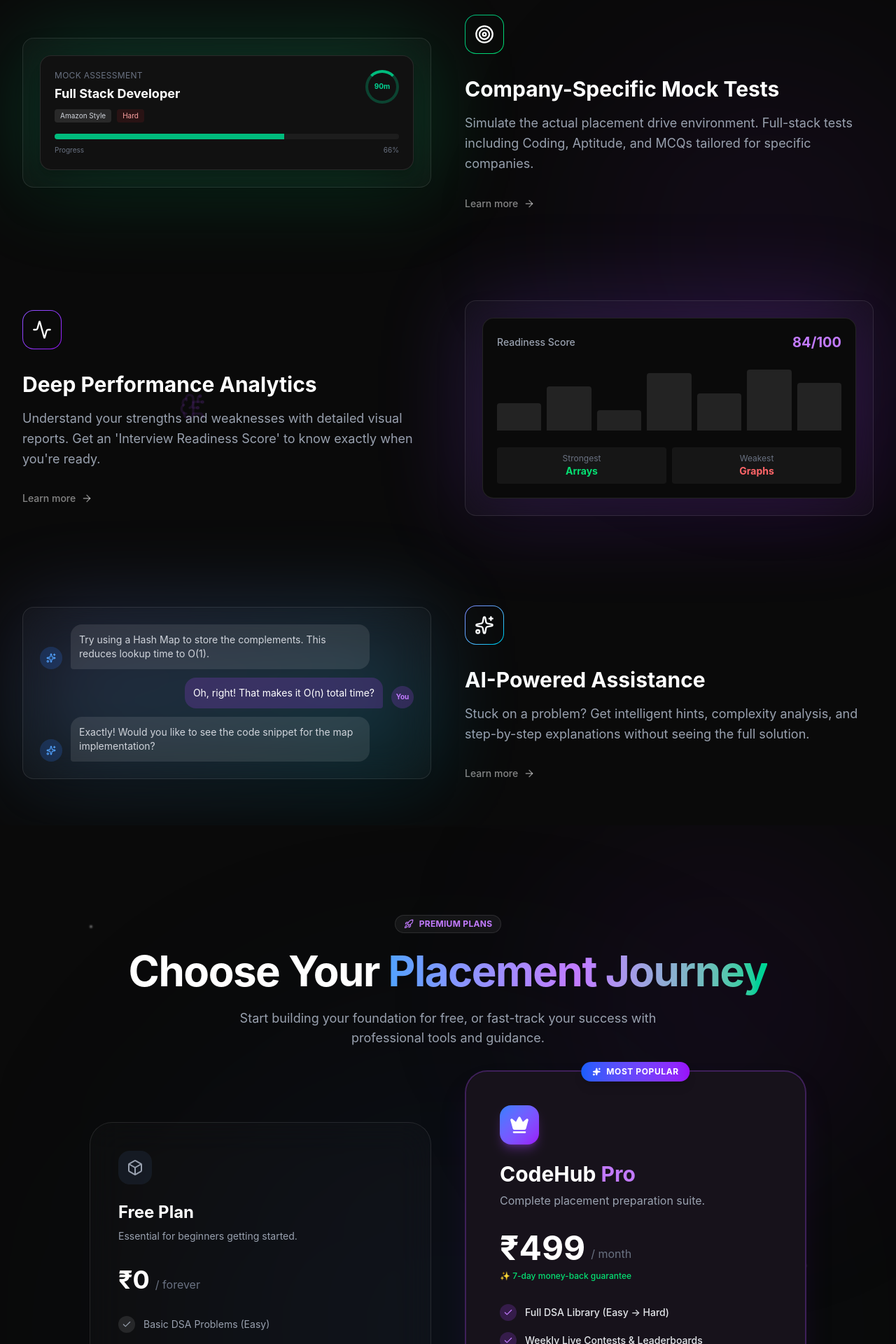
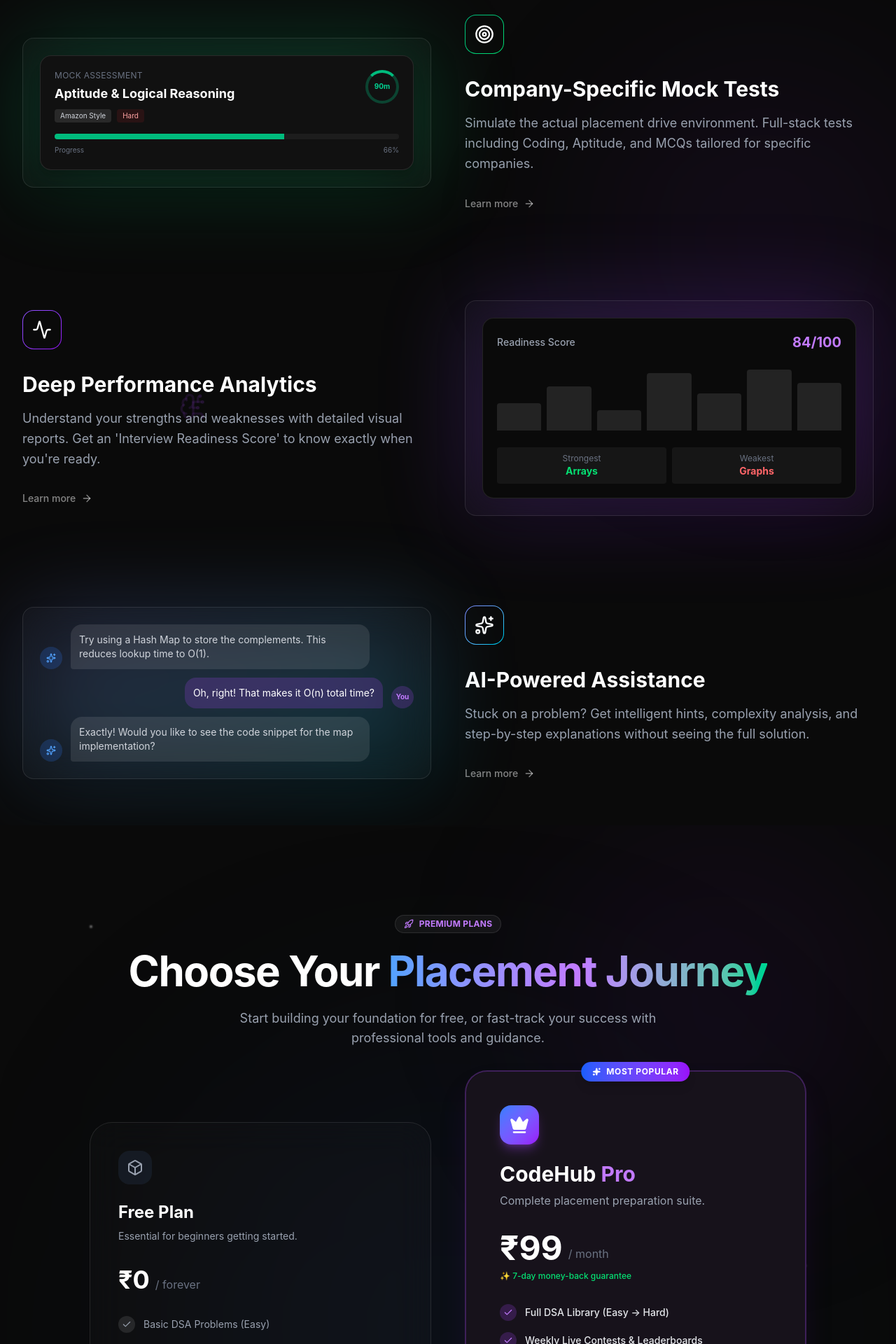
Before and after one commit to Charangandrothu/CodeHub, a React (Vite) app: page / in a window 1280 px wide. Shown: the part 2560-4480 px from the top of the page at 70% size. Built offline with nearby package versions, Linux system fonts and the light colour scheme; no server answers.

Commit message:
Updated data of Features pricing and added patterns to the DSA sidebar

```diff
--- a/src/components/Features.jsx
+++ b/src/components/Features.jsx
@@ -165,7 +165,7 @@ const Features = () => {
                         <div className="flex justify-between items-start mb-4">
                             <div>
                                 <div className="text-xs text-gray-500 uppercase tracking-wide mb-1">Mock Assessment</div>
-                                <h4 className="text-lg font-bold text-white">Full Stack Developer</h4>
+                                <h4 className="text-lg font-bold text-white">Aptitude & Logical Reasoning</h4>
                                 <div className="flex gap-2 mt-2">
                                     <span className="px-2 py-0.5 rounded text-[10px] bg-white/10 text-gray-300">Amazon Style</span>
                                     <span className="px-2 py-0.5 rounded text-[10px] bg-red-500/10 text-red-300">Hard</span>
--- a/src/components/Pricing.jsx
+++ b/src/components/Pricing.jsx
@@ -144,7 +144,7 @@ const Pricing = () => {
 
                         <div className="mb-8 relative z-10">
                             <div className="flex items-end gap-2">
-                                <span className="text-5xl font-bold text-white">₹499</span>
+                                <span className="text-5xl font-bold text-white">₹99</span>
                                 <span className="text-gray-500 mb-1">/ month</span>
                             </div>
                             <p className="text-xs text-green-400 mt-2 font-medium">✨ 7-day money-back guarantee</p>
--- a/src/components/dsa/Sidebar.jsx
+++ b/src/components/dsa/Sidebar.jsx
@@ -1,7 +1,8 @@
 import { useNavigate, useLocation } from 'react-router-dom';
-import { Rocket, Box, GitMerge, Search, Layers, Database, Hash, Code, Cpu } from 'lucide-react';
+import { Rocket, Box, GitMerge, Search, Layers, Database, Hash, Code, Cpu, Puzzle } from 'lucide-react';
 
 const TOPICS = [
+    { id: 'patterns', label: 'Patterns', icon: Puzzle },
     { id: 'beginner', label: 'Beginner', icon: Rocket },
     { id: 'arrays', label: 'Arrays', icon: Box },
     { id: 'strings', label: 'Strings', icon: Box },
--- a/src/pages/QuestionPage.jsx
+++ b/src/pages/QuestionPage.jsx
@@ -790,18 +790,18 @@ export default function QuestionPage() {
                                                     {submissionResult.verdict}
                                                 </div>
                                                 {submissionResult.details && (
-                                                    <div className="text-xs text-[#e5e5e5] whitespace-pre-wrap mt-2 font-mono">
+                                                    <pre className="text-xs text-[#e5e5e5] whitespace-pre-wrap mt-2 font-mono overflow-x-auto">
                                                         {submissionResult.details}
-                                                    </div>
+                                                    </pre>
                                                 )}
                                             </div>
 
                                             {output && !submissionResult.details?.includes(output) && (
                                                 <div className="space-y-1">
                                                     <div className="text-xs text-zinc-500 font-semibold uppercase">Stdout</div>
-                                                    <div className="bg-black/30 p-3 rounded border border-white/5 text-[#e5e5e5] whitespace-pre-wrap">
+                                                    <pre className="bg-black/30 p-3 rounded border border-white/5 text-[#e5e5e5] whitespace-pre-wrap font-mono overflow-x-auto">
                                                         {output}
-                                                    </div>
+                                                    </pre>
                                                 </div>
                                             )}
                                         </div>
```
